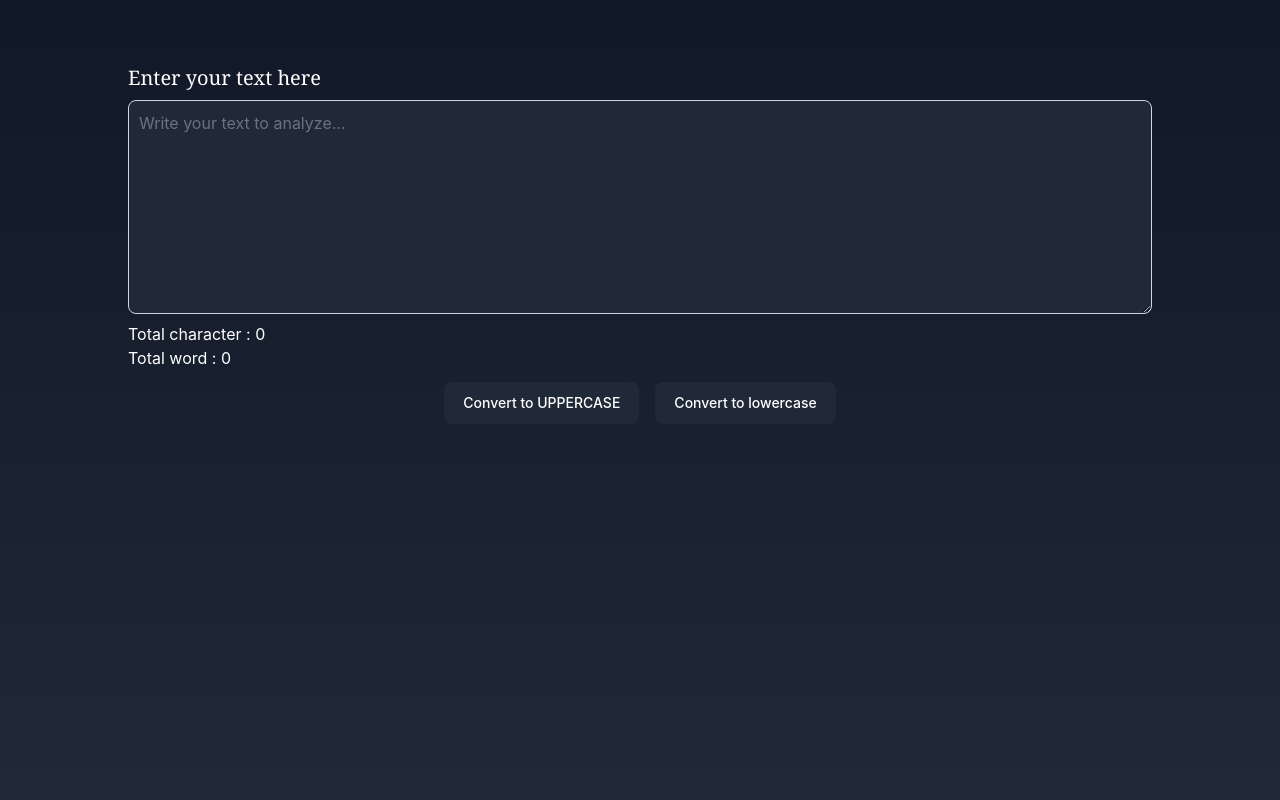
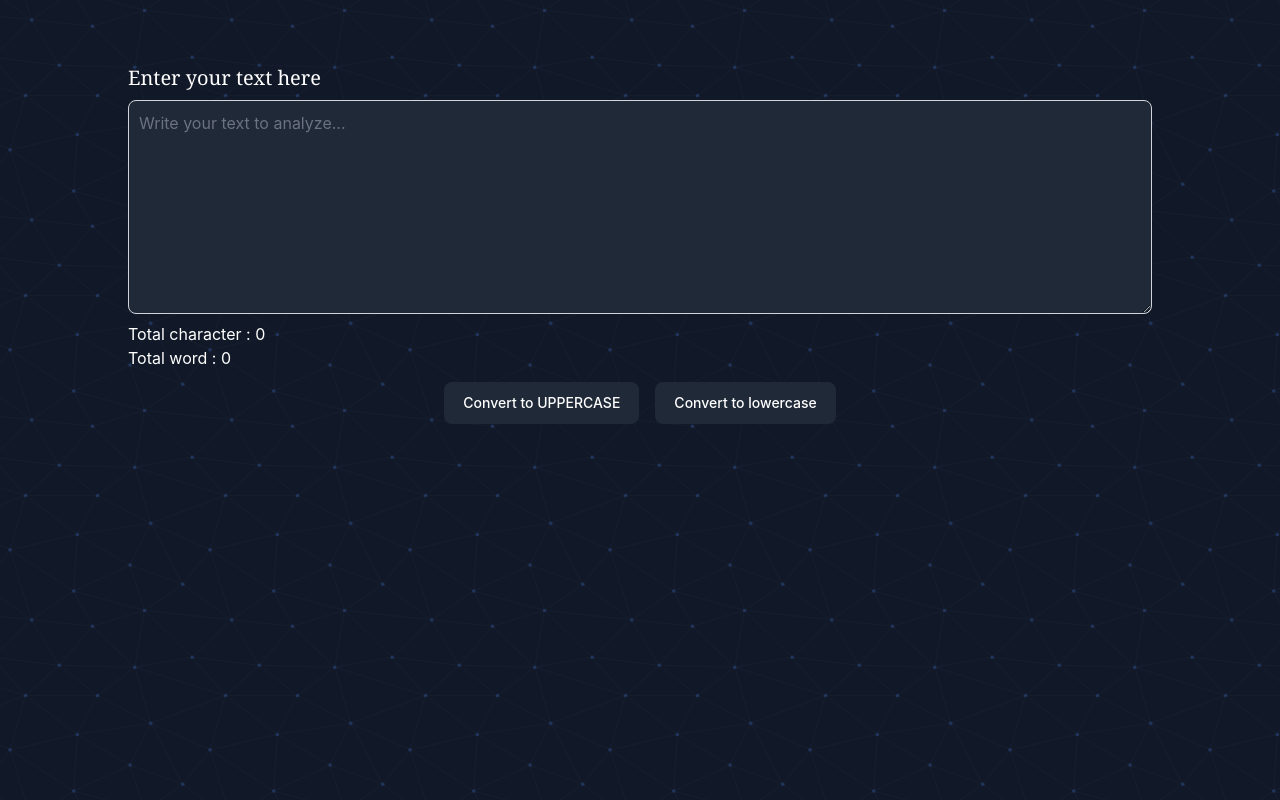
Before and after one commit to tarekreza/Text_counter-React, a React (Create React App) app: page / in a window 1280 px wide. Built offline with nearby package versions, Linux system fonts and the light colour scheme.

Commit message:
added breakpont for background

```diff
--- a/src/App.jsx
+++ b/src/App.jsx
@@ -38,7 +38,7 @@ function App() {
   return (
     <>
       {/* <div className="bg-[#111827] h-screen"> */}
-      <div className="bg-gradient-to-b from-gray-900 to-gray-800 min-h-screen">
+      <div className="bg-gradient-to-b from-gray-900 to-gray-800 min-h-screen lg:bg-[url('background.svg')]">
         <div className="w-4/5 mx-auto">
           <h1 className="pt-16 text-white lg:text-xl font-serif">Enter your text here</h1>
           <textarea
```
